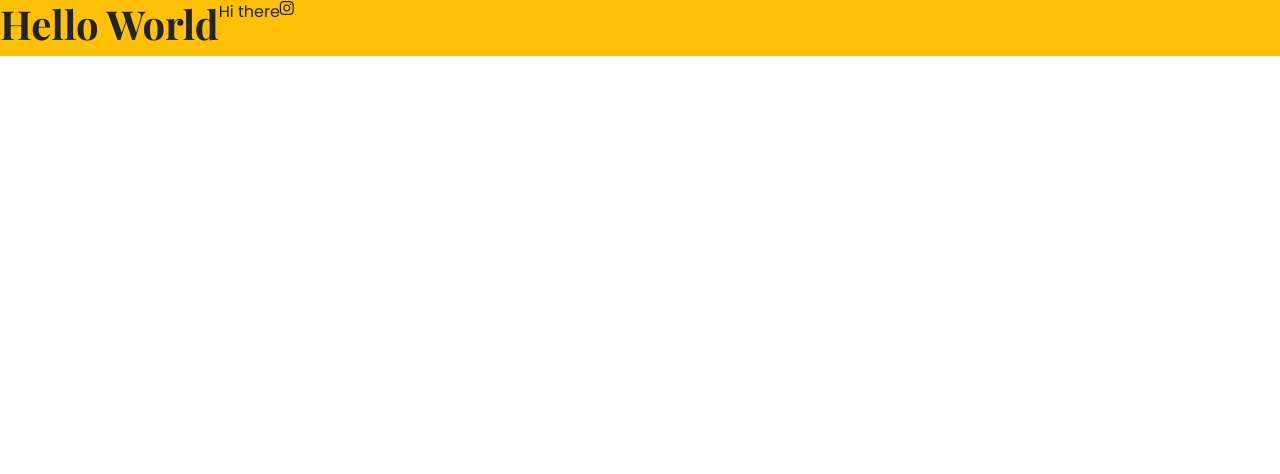
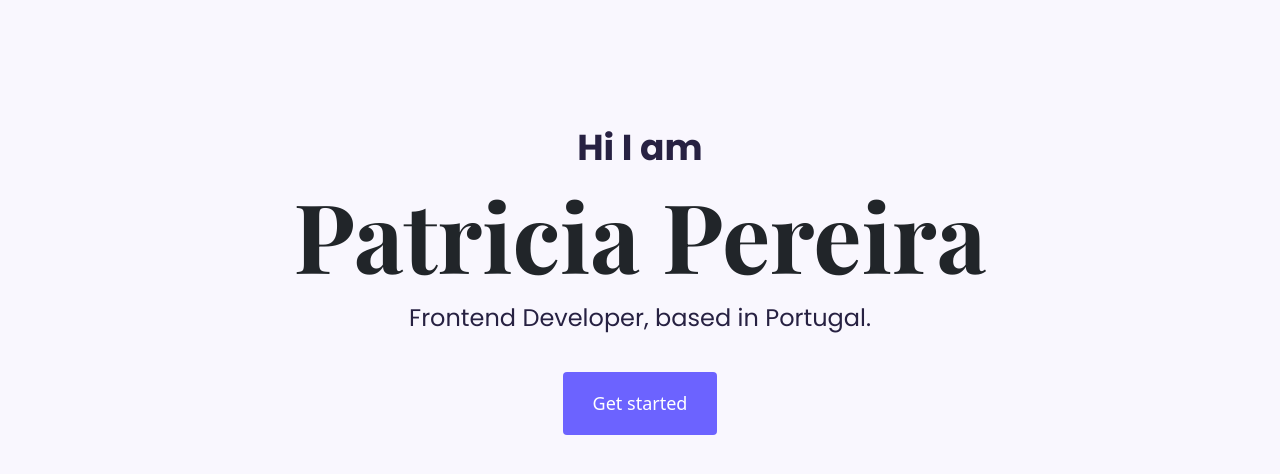
Before and after one commit to ChengetaiS/portfolio-project, a plain HTML site: page index.html in a window 1280 px wide. Drawn offline with nearby package versions, Linux system fonts and the light colour scheme; a web font is replaced by a local one.

Commit message:
Added structure of html and css

```diff
--- a/index.html
+++ b/index.html
@@ -34,10 +34,11 @@
     <title>Document</title>
   </head>
   <body>
-    <div class="bg-warning d-flex">
-      <h1>Hello World</h1>
-      <p>Hi there</p>
-      <i class="fa-brands fa-instagram"></i>
+    <div class="hero">
+      <h2>Hi I am</h2>
+      <h1>Patricia Pereira</h1>
+      <p>Frontend Developer, based in Portugal.</p>
+      <button class="my-button">Get started</button>
     </div>
   </body>
 </html>
--- a/styles/portfolio.css
+++ b/styles/portfolio.css
@@ -1,9 +1,36 @@
+.hero {
+  text-align: center;
+  background-color: #f9f7fe;
+  padding: 126px 0px;
+}
+
 h1 {
   font-family: "Playfair Display", serif;
-  font-weight: bold;
+  font-weight: 700;
+  font-size: 96px;
+}
+
+h2 {
+  font-family: "Poppins", sans-serif;
+  font-size: 36px;
+  font-weight: 700;
+  color: #272142;
 }
 
 p {
   font-family: "Poppins", sans-serif;
-  font-weight: normal;
+  font-weight: 400;
+  font-size: 24px;
+  color: #272142;
 }
+
+.my-button {
+  background-color: #6c63ff;
+  color: white;
+  border-radius: 4px;
+  padding: 18px 30px;
+  border: none;
+  font-weight: 500;
+  font-size: 18px;
+  margin-top: 20px;
+}
```
